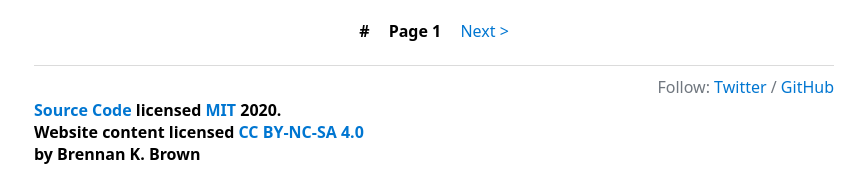
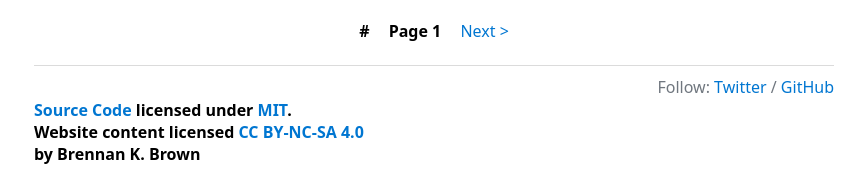
Before and after one commit to brennanbrown/watery, a Jekyll site: the page built from index.html, in a window 1280 px wide. Shown: the part 873-1056 px from the top of the page, without its empty margins (206-1071 px from the left). Built offline with Jekyll 4.4.1, drawn with Linux system fonts in a browser that asks for light colours; the list of posts is cut into pages by our own code.

Commit message:
Update attribution information in footer

```diff
--- a/_includes/footer.html
+++ b/_includes/footer.html
@@ -10,8 +10,8 @@
         </a>
     </div>
     <strong>
-        <a href="https://github.com/{{ site.repository }}">Source Code</a> licensed <a
-           href="https://github.com/{{ site.repository }}/blob/master/LICENSE">MIT</a> {{ site.time | date: '%Y' }}.
+        <a href="https://github.com/{{ site.repository }}">Source Code</a> licensed under <a
+           href="https://github.com/{{ site.repository }}/blob/master/LICENSE">MIT</a>.
         <br/>
         Website content licensed <a href="https://creativecommons.org/licenses/by-nc-sa/4.0/">CC BY-NC-SA 4.0</a>
         <br/>
```
